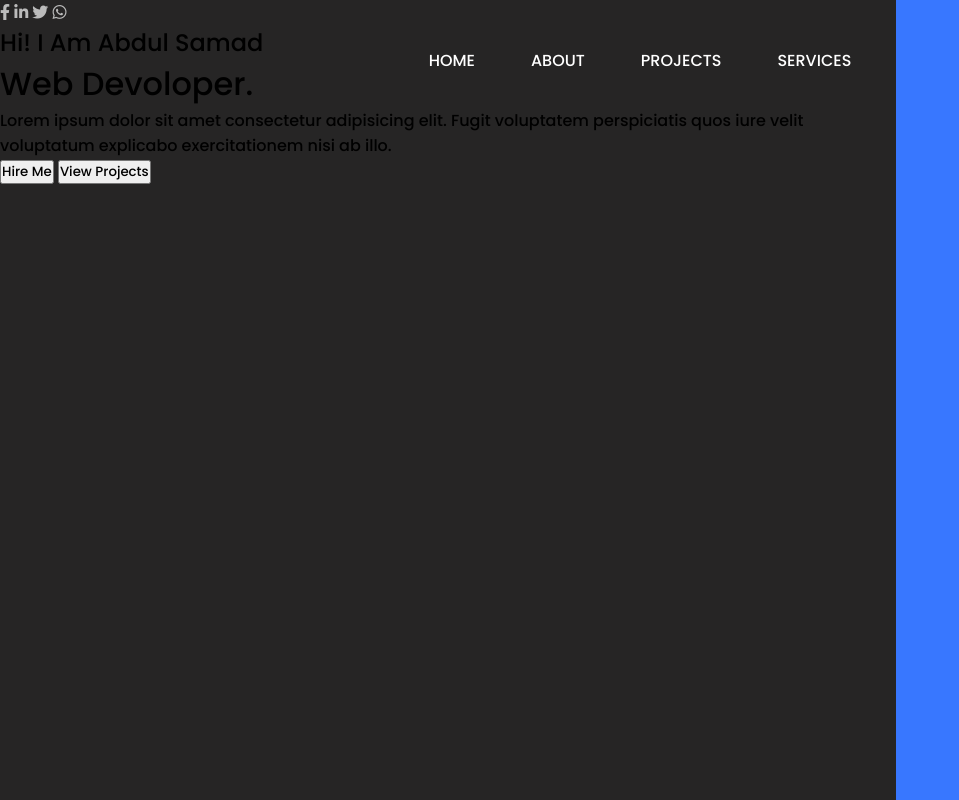
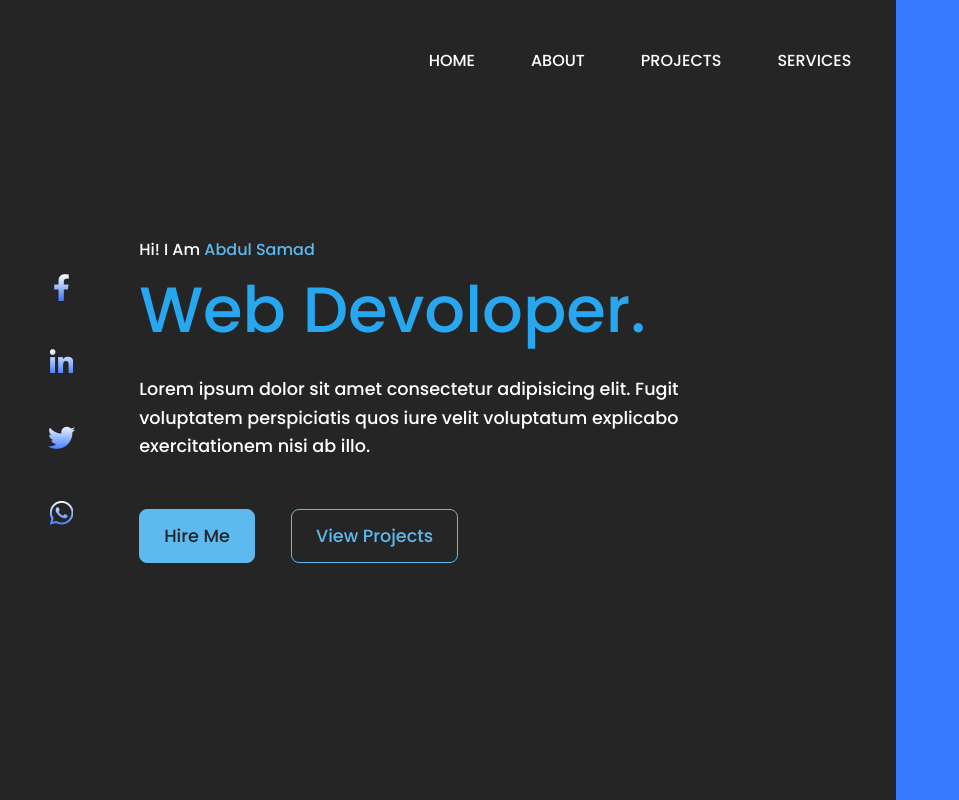
Before and after one commit to Abdul-Samad-Feroz/Demo-Portfolio-Website, a plain HTML site: page index.html in a window 1280 px wide. Shown: the whole page, without its empty margins (0-959 px from the left). Drawn offline with Linux system fonts and the light colour scheme.

Commit message:
Saturday 2nd Day code.

```diff
--- a/index.html
+++ b/index.html
@@ -30,13 +30,13 @@
           <i class="fa-brands fa-whatsapp"></i>
         </div>
         <div class="content">
-          <h2>Hi! I Am Abdul Samad</h2>
+          <p class="intro">Hi! I Am <span>Abdul Samad</span></p>
           <h1>Web Devoloper.</h1>
-          <p>
+          <p class="detail">
             Lorem ipsum dolor sit amet consectetur adipisicing elit. Fugit
             voluptatem perspiciatis quos iure velit voluptatum explicabo
             exercitationem nisi ab illo.</p>
-            <div class="button">
+            <div class="btn-container">
                 <button>Hire Me</button>
                 <button>View Projects</button>
             </div>
--- a/style.css
+++ b/style.css
@@ -38,12 +38,14 @@
 
 .left-container, .right-container{
     height: 100vh;
+    display: flex;
+    align-items: center;
 }
 
 .left-container{
  background: #262525;
  width: 70%;
-
+padding-left: 3rem;
 }
 
 .right-container{
@@ -53,4 +55,76 @@
 
 .icons .fa-brands{
     color: #bbb;
+    font-size: 1.7rem;
 }
+
+.icons{
+  display: flex;
+  flex-direction: column;
+  justify-content: center;
+  align-items: center;
+  gap: 3rem;
+}
+
+.content{
+  margin-left: 4rem;
+}
+
+.content .intro{
+  font-size: 1.rem;
+  color: #fff;
+}
+
+.content .intro span{
+  color: #5DB9EE;
+}
+
+.content h1{
+  font-size: 4rem;
+  color: #28a7f1;
+}
+
+.content .detail{
+  font-size: 1.1rem;
+  color: #fff;
+  max-width: 38rem;
+  margin: 1.1rem 0 3rem 0;
+  line-height: 1.8rem;
+}
+
+.btn-container button{
+  border: .1rem solid #5DB9EE;
+  font-size: 1.1rem;
+  padding: .8rem 1.5rem;
+  border-radius: .5rem;
+  cursor: pointer;
+  transition: .5s ease;
+}
+
+button:nth-child(1){
+  background: #5DB9EE;
+  color: #262525;
+}
+
+button:nth-child(2){
+  background: transparent;
+  color: #5DB9EE;
+  margin-left: 2rem;
+}
+
+button:nth-child(1):hover{
+  background: transparent;
+  color: #5DB9EE;
+}
+
+button:nth-child(2):hover{
+  background: #5DB9EE;
+  color: #262525;
+}
+
+.icons .fa-brands{
+  cursor: pointer;
+  background: linear-gradient(#fff, #3877FF);
+  -webkit-background-clip: text;
+  -webkit-text-fill-color: transparent;
+}
```
